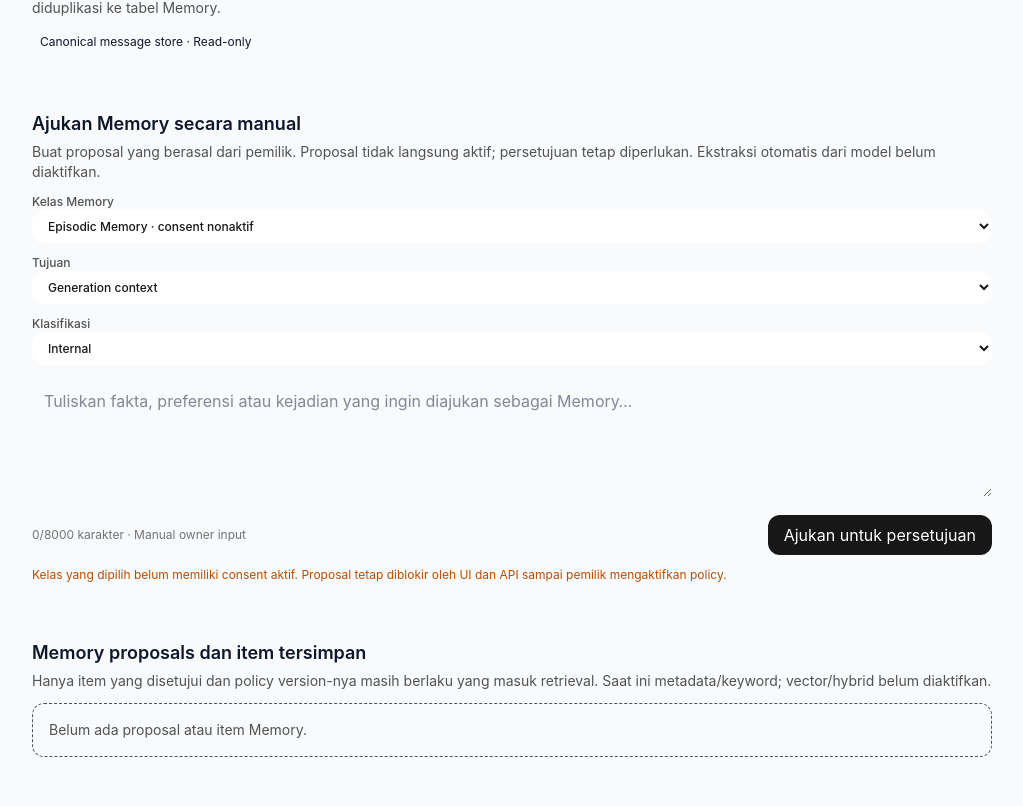
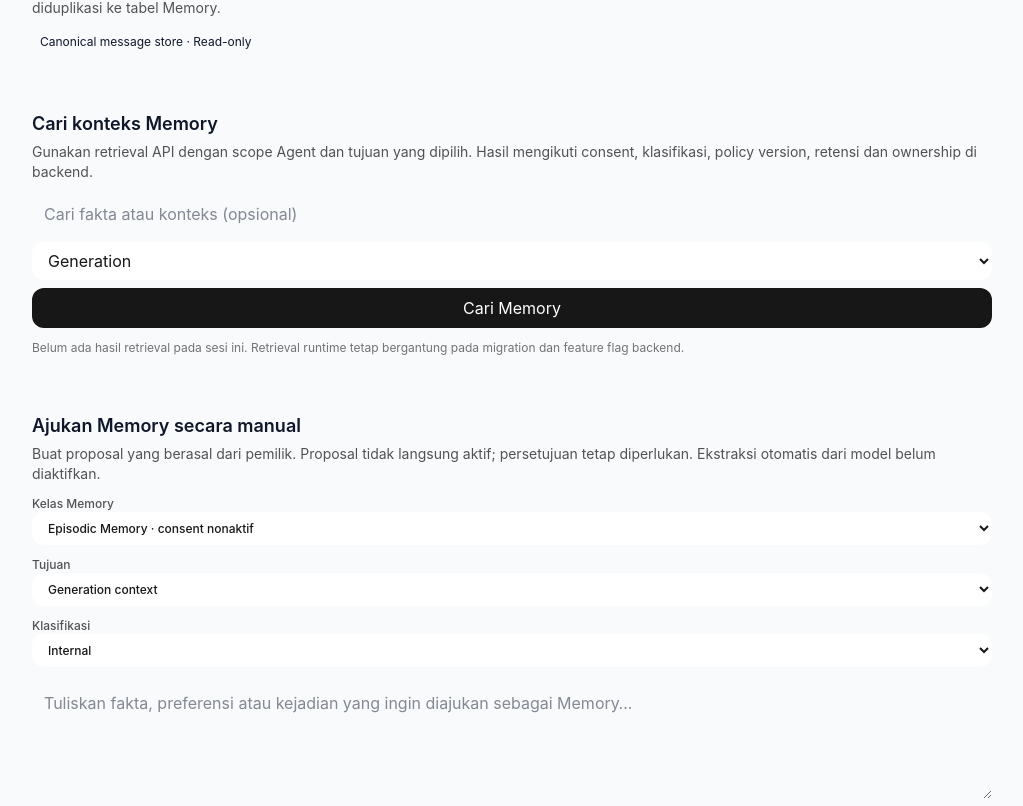
Before and after one commit to urbanrealty36-ops/Allpha-AI-Aplikasi, a Next.js app in the folder apps/web/: page /agents/1/memory in a window 1280 px wide. Shown: the part 1534-2340 px from the top of the page, without its empty margins (128-1151 px from the left). Built offline with nearby package versions, Linux system fonts and the light colour scheme; no server answers.

Commit message:
feat(memory): expose scoped retrieval in Agent Memory Studio

```diff
--- a/apps/web/app/agents/[agentId]/memory/page.tsx
+++ b/apps/web/app/agents/[agentId]/memory/page.tsx
@@ -8,6 +8,7 @@ import {getBrowserSupabase} from "../../../../lib/supabase";
 type T="working"|"episodic"|"semantic"|"procedural"|"long_term";
 type Policy={id:string;memory_type:T;enabled:boolean;retention_days:number;policy_version:number};
 type Item={id:string;memory_type:T;content:string;classification:string;purpose:string;status:string;version:number;retention_expires_at:string};
+type RetrievedItem={id:string;memory_type:T;content:string;classification:string;purpose:string;retrieval_method:"keyword"|"metadata"};
 const api=(process.env.NEXT_PUBLIC_API_BASE_URL||(process.env.NODE_ENV==="production"?"https://api.allpha.web.id":"http://localhost:8000")).replace(/\/$/,"");
 const defs:{key:T;title:string;description:string;days:number}[]=[
 {key:"working",title:"Working Memory",description:"Konteks tugas/sesi sementara, maksimum 24 jam.",days:1},
@@ -23,6 +24,7 @@ export default function AgentMemoryPage(){
  const [enabled,setEnabled]=useState<Record<string,boolean>>({}),[retention,setRetention]=useState<Record<string,number>>({}),[consent,setConsent]=useState(false);
  const [loading,setLoading]=useState(true),[saving,setSaving]=useState(""),[error,setError]=useState(""),[notice,setNotice]=useState("");
  const [editing,setEditing]=useState(""),[draft,setDraft]=useState("");
+ const [retrievalQuery,setRetrievalQuery]=useState(""),[retrievalPurpose,setRetrievalPurpose]=useState("agent_generation_context"),[retrievalResults,setRetrievalResults]=useState<RetrievedItem[]>([]),[retrievalBusy,setRetrievalBusy]=useState(false);
  const [proposalType,setProposalType]=useState<T>("episodic"),[proposalPurpose,setProposalPurpose]=useState("agent_generation_context"),[proposalClass,setProposalClass]=useState("internal"),[proposalText,setProposalText]=useState("");
  const load=useCallback(async(s:Session)=>{
   setLoading(true);setError("");
@@ -68,6 +70,14 @@ export default function AgentMemoryPage(){
    setConsent(false);setEnabled({});setNotice("Semua persetujuan Memory dicabut; item lama tidak lagi memenuhi policy version untuk retrieval.");await load(session);
   }catch(e){setError(e instanceof Error?e.message:"Pencabutan consent tidak selesai; periksa setiap policy.");await load(session);}
   finally{setSaving("");}
+ }
+ async function retrieveMemory(){
+  if(!session)return;setRetrievalBusy(true);setError("");setNotice("");
+  try{
+   const r=await fetch(api+"/v1/memory/context",{method:"POST",headers:{Authorization:"Bearer "+session.access_token,"Content-Type":"application/json"},
+    body:JSON.stringify({agent_id:agentId,purpose:retrievalPurpose,query:retrievalQuery.trim()||null,limit:12})});
+   if(!r.ok)throw new Error(await err(r));const body=await r.json();setRetrievalResults(Array.isArray(body.items)?body.items:[]);
+  }catch(e){setError(e instanceof Error?e.message:"Retrieval Memory gagal.");}finally{setRetrievalBusy(false);}
  }
  async function createProposal(){
   if(!session)return;
@@ -120,6 +130,11 @@ export default function AgentMemoryPage(){
   </section>
   <section className="rounded-2xl border p-4 sm:p-5"><h2 className="text-lg font-semibold">Conversation Memory</h2><p className="mt-1 text-sm text-neutral-600">Riwayat percakapan menggunakan tabel conversations/messages kanonis. Konteks dibatasi berdasarkan participant dan panjang pesan; tidak diduplikasi ke tabel Memory.</p><span className="mt-3 inline-flex rounded-full border px-2 py-1 text-xs">Canonical message store · Read-only</span></section>
   <section className="space-y-3 rounded-2xl border p-4 sm:p-5">
+   <div><h2 className="text-lg font-semibold">Cari konteks Memory</h2><p className="mt-1 text-sm text-neutral-600">Gunakan retrieval API dengan scope Agent dan tujuan yang dipilih. Hasil mengikuti consent, klasifikasi, policy version, retensi dan ownership di backend.</p></div>
+   <div className="flex flex-col gap-2 sm:flex-row"><input value={retrievalQuery} onChange={e=>setRetrievalQuery(e.target.value)} maxLength={300} placeholder="Cari fakta atau konteks (opsional)" className="min-w-0 flex-1 rounded-xl border px-3 py-2 text-sm"/><select value={retrievalPurpose} onChange={e=>setRetrievalPurpose(e.target.value)} className="rounded-xl border bg-white px-3 py-2 text-sm text-neutral-900"><option value="agent_generation_context">Generation</option><option value="agent_runtime_context">Agent Runtime</option></select><button disabled={retrievalBusy||!policies.some(p=>p.enabled)} onClick={()=>void retrieveMemory()} className="rounded-xl bg-neutral-900 px-4 py-2 text-sm text-white disabled:opacity-50">{retrievalBusy?"Mencari…":"Cari Memory"}</button></div>
+   {retrievalResults.length===0?<p className="text-xs text-neutral-500">Belum ada hasil retrieval pada sesi ini. Retrieval runtime tetap bergantung pada migration dan feature flag backend.</p>:<div className="space-y-2">{retrievalResults.map(item=><article key={item.id} className="rounded-xl border p-3"><div className="flex flex-wrap items-center gap-2 text-xs"><strong className="capitalize">{item.memory_type.replace("_"," ")}</strong><span className="rounded-full border px-2 py-0.5">{item.classification}</span><span className="text-neutral-500">{item.retrieval_method}</span></div><p className="mt-2 whitespace-pre-wrap text-sm">{item.content}</p></article>)}</div>}
+  </section>
+  <section className="space-y-3 rounded-2xl border p-4 sm:p-5">
    <div><h2 className="text-lg font-semibold">Ajukan Memory secara manual</h2><p className="mt-1 text-sm text-neutral-600">Buat proposal yang berasal dari pemilik. Proposal tidak langsung aktif; persetujuan tetap diperlukan. Ekstraksi otomatis dari model belum diaktifkan.</p></div>
    <div className="grid gap-3 sm:grid-cols-3">
     <label className="space-y-1 text-xs font-medium text-neutral-600">Kelas Memory<select value={proposalType} onChange={e=>setProposalType(e.target.value as T)} className="w-full rounded-xl border bg-white px-3 py-2 text-sm text-neutral-900">{defs.map(d=><option key={d.key} value={d.key} disabled={!policies.find(p=>p.memory_type===d.key)?.enabled}>{d.title}{policies.find(p=>p.memory_type===d.key)?.enabled?"":" · consent nonaktif"}</option>)}</select></label>
```
